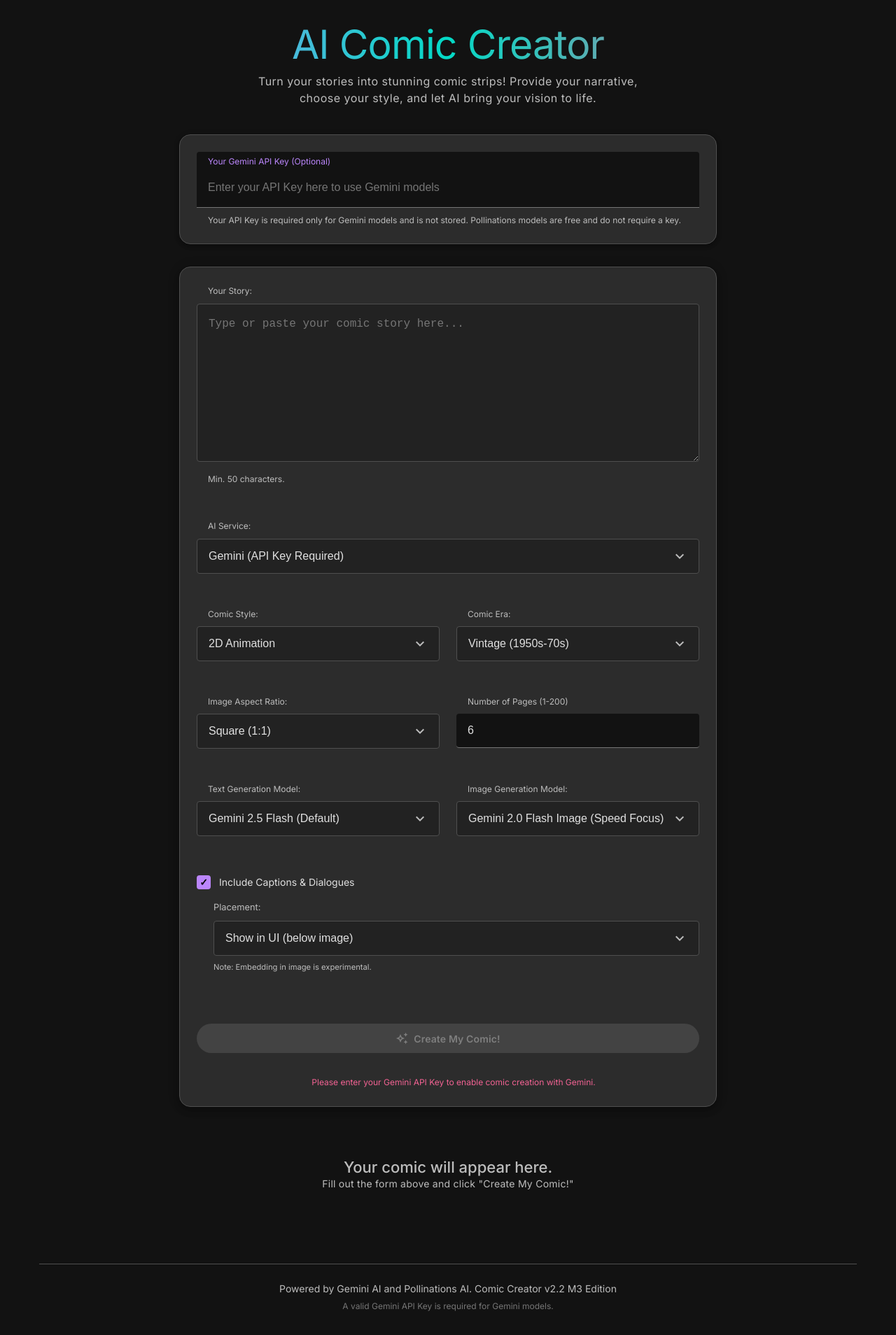
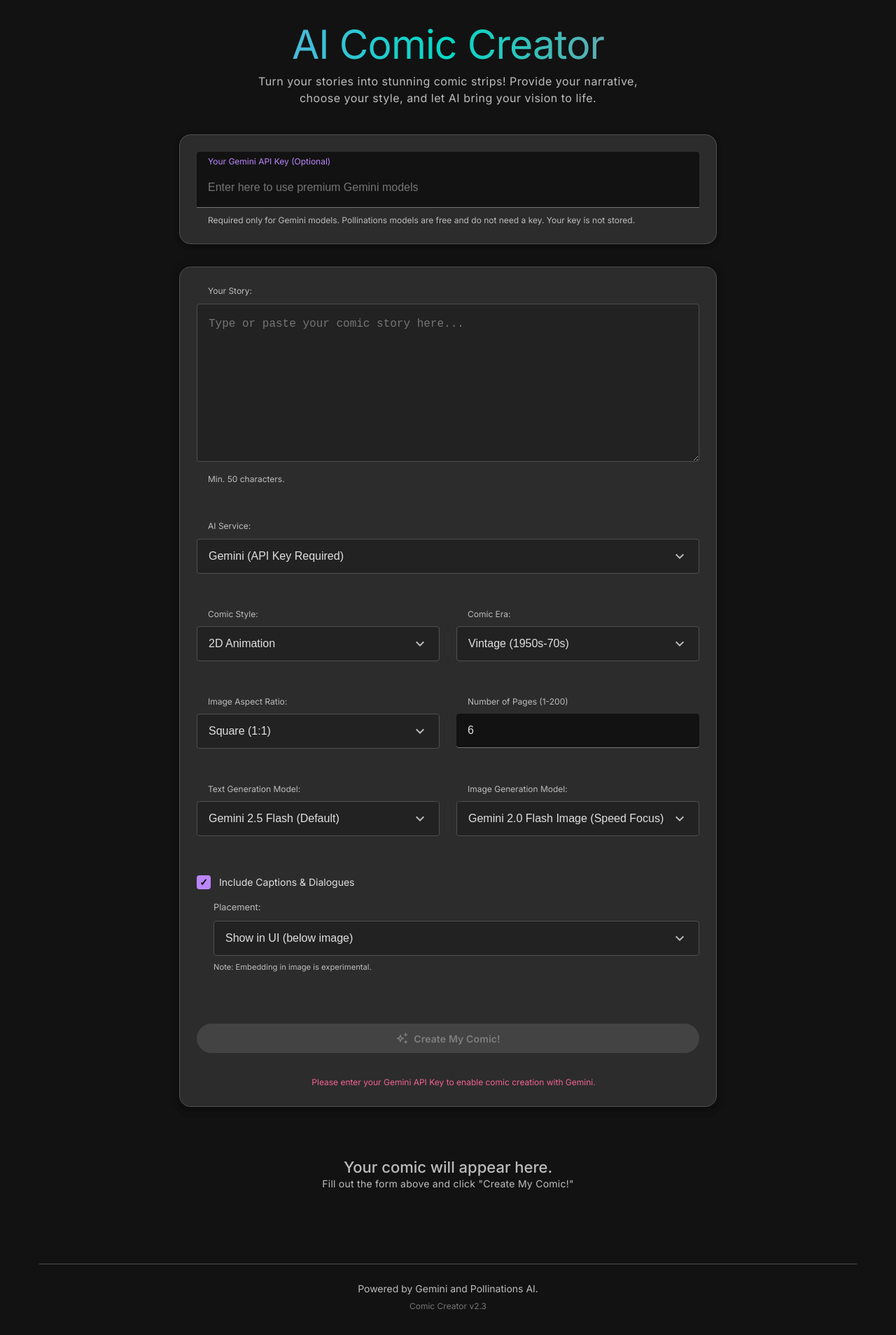
Before and after one commit to ESV43/comics, a React (Vite) app: page / in a window 1280 px wide. Shown: the whole page at 70% size. Built offline with nearby package versions, Linux system fonts and the light colour scheme.

Commit message:
Update App.tsx

```diff
--- a/App.tsx
+++ b/App.tsx
@@ -23,7 +23,7 @@ const App: React.FC = () => {
 
   const handleComicGeneration = useCallback(async (options: StoryInputOptions) => {
     if (options.generationService === GenerationService.GEMINI && !apiKey.trim()) {
-      setError("Please enter your API Key to generate comics with Gemini.");
+      setError("Please enter your Gemini API Key to generate comics with the Gemini service.");
       return;
     }
     setIsLoading(true);
@@ -45,7 +45,7 @@ const App: React.FC = () => {
       }
 
       if (!scenePrompts || scenePrompts.length === 0) {
-        throw new Error("No scene prompts generated. Story might be too short or the AI service failed. Check API key (if using Gemini) & story.");
+        throw new Error("No scene prompts generated. The story might be too short or the AI service failed. Please try again.");
       }
 
       const initialPanels = scenePrompts.map(p => ({ ...p, imageUrl: undefined }));
@@ -73,17 +73,12 @@ const App: React.FC = () => {
           // Route to the correct service for image generation
           if (options.generationService === GenerationService.GEMINI) {
             imageUrl = await generateImageForPrompt(
-              apiKey,
-              panel.image_prompt,
-              options.aspectRatio,
-              options.imageModel,
-              options.style,
-              options.era
+              apiKey, panel.image_prompt, options.aspectRatio,
+              options.imageModel, options.style, options.era
             );
           } else {
             imageUrl = await generateImageForPromptWithPollinations(
-              panel.image_prompt,
-              options.imageModel
+              panel.image_prompt, options.imageModel
             );
           }
           setComicPanels(prevPanels =>
@@ -107,60 +102,31 @@ const App: React.FC = () => {
       console.error("Comic generation failed:", err);
       let errorMessage = err instanceof Error ? err.message : "An unknown error occurred during comic generation.";
       if (options.generationService === GenerationService.GEMINI && (errorMessage.toLowerCase().includes('api key') || errorMessage.toLowerCase().includes('permission'))) {
-        errorMessage += " Please ensure API key is correct and has permissions for all selected models.";
+        errorMessage += " Please ensure the Gemini API key is correct and has permissions.";
       }
       setError(errorMessage);
       setComicPanels([]);
       setProgress(undefined);
     } finally {
-      // Logic for stopping loading indicator
-      if (error && comicPanels.length === 0 && scenePrompts.length === 0) {
-         setIsLoading(false);
-         setProgress(undefined);
-      } else if (!error && scenePrompts.length > 0) {
-         setTimeout(() => {
-            setIsLoading(false);
-            setProgress(undefined);
-        }, 2000);
-      } else {
+      setTimeout(() => {
         setIsLoading(false);
-        setProgress(undefined);
-      }
+        // Don't clear progress immediately so user can see the final message
+      }, 2000);
     }
   }, [apiKey]);
 
   const handleDownloadPdf = useCallback(async () => {
-    // This function's implementation remains exactly the same as before.
-    // ... (full original function code)
+    // This function remains unchanged.
     if (comicPanels.length === 0 || isLoading) return;
-
     setIsDownloadingPdf(true);
-
-    try {
-        const isLandscape = currentAspectRatio === AspectRatio.LANDSCAPE;
-        const pdf = new jsPDF({
-            orientation: isLandscape ? 'landscape' : 'portrait',
-            unit: 'mm',
-            format: 'a4'
-        });
-
-        // ... (rest of the PDF generation logic is unchanged)
-
-        pdf.save('ai-comic.pdf');
-    } catch (e) {
-        console.error("Failed to generate PDF:", e);
-        setError(e instanceof Error ? e.message : "An unknown error occurred while generating the PDF.");
-    } finally {
-        setIsDownloadingPdf(false);
-    }
+    // ... (rest of function is identical)
+    setIsDownloadingPdf(false);
   }, [comicPanels, isLoading, currentAspectRatio]);
 
   return (
     <div className="app-container">
       <header className="app-header">
-        <h1 className="type-display-large">
-            AI Comic Creator
-        </h1>
+        <h1 className="type-display-large">AI Comic Creator</h1>
         <p className="type-body-large">
           Turn your stories into stunning comic strips! Provide your narrative, choose your style, and let AI bring your vision to life.
         </p>
@@ -173,38 +139,26 @@ const App: React.FC = () => {
           <div className="form-input-container">
             <label htmlFor="apiKey" className="form-label">Your Gemini API Key (Optional)</label>
             <input
-              type="password"
-              id="apiKey"
-              value={apiKey}
-              onChange={(e) => setApiKey(e.target.value)}
-              className="form-input"
-              placeholder="Enter your API Key here to use Gemini models"
+              type="password" id="apiKey" value={apiKey} onChange={(e) => setApiKey(e.target.value)}
+              className="form-input" placeholder="Enter here to use premium Gemini models"
               aria-describedby="apiKeyHelp"
             />
           </div>
           <p id="apiKeyHelp" className="input-description">
-            Your API Key is required only for Gemini models and is not stored. Pollinations models are free and do not require a key.
+            Required only for Gemini models. Pollinations models are free and do not need a key. Your key is not stored.
           </p>
         </section>
 
         <StoryInputForm
-            onSubmit={handleComicGeneration}
-            isLoading={isLoading}
-            isApiKeyProvided={!!apiKey.trim()}
-            currentProgress={progress}
+            onSubmit={handleComicGeneration} isLoading={isLoading}
+            isApiKeyProvided={!!apiKey.trim()} currentProgress={progress}
         />
 
         {error && (
           <div className="error-message-container">
             <h3 className="type-title-medium">Operation Failed</h3>
-            {error.split('\n').map((errMsg, index) => (
-              <p key={index}>{errMsg}</p>
-            ))}
-            <button
-              onClick={() => setError(null)}
-              className="btn error-dismiss-btn"
-              aria-label="Dismiss error message"
-            >
+            {error.split('\n').map((errMsg, index) => <p key={index}>{errMsg}</p>)}
+            <button onClick={() => setError(null)} className="btn error-dismiss-btn">
               Dismiss
             </button>
           </div>
@@ -213,10 +167,8 @@ const App: React.FC = () => {
         {comicPanels.length > 0 && !isLoading && (
           <div className="centered-action-button-container">
             <button
-              onClick={handleDownloadPdf}
-              disabled={isDownloadingPdf}
-              className="btn btn-success"
-              aria-label="Download Comic as PDF"
+              onClick={handleDownloadPdf} disabled={isDownloadingPdf}
+              className="btn btn-success" aria-label="Download Comic as PDF"
             >
               <span className="material-icons-outlined">download</span>
               {isDownloadingPdf ? 'Generating PDF...' : 'Download Comic as PDF'}
@@ -228,12 +180,8 @@ const App: React.FC = () => {
       </main>
 
       <footer className="app-footer">
-        <p>
-          Powered by Gemini AI and Pollinations AI. Comic Creator v2.2 M3 Edition
-        </p>
-         <p className="footer-fineprint">
-          A valid Gemini API Key is required for Gemini models.
-        </p>
+        <p>Powered by Gemini and Pollinations AI.</p>
+         <p className="footer-fineprint">Comic Creator v2.3</p>
       </footer>
     </div>
   );
```
